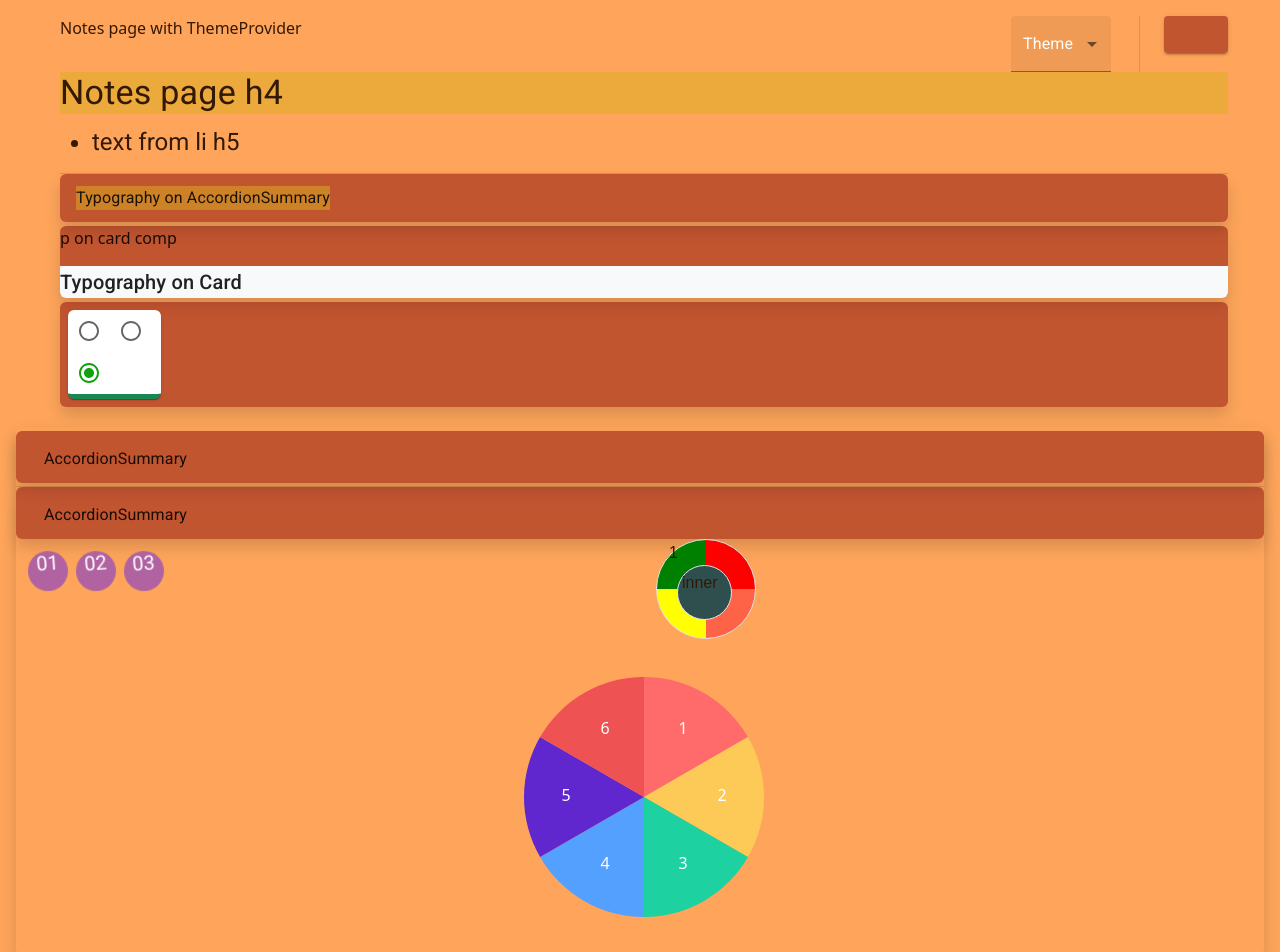
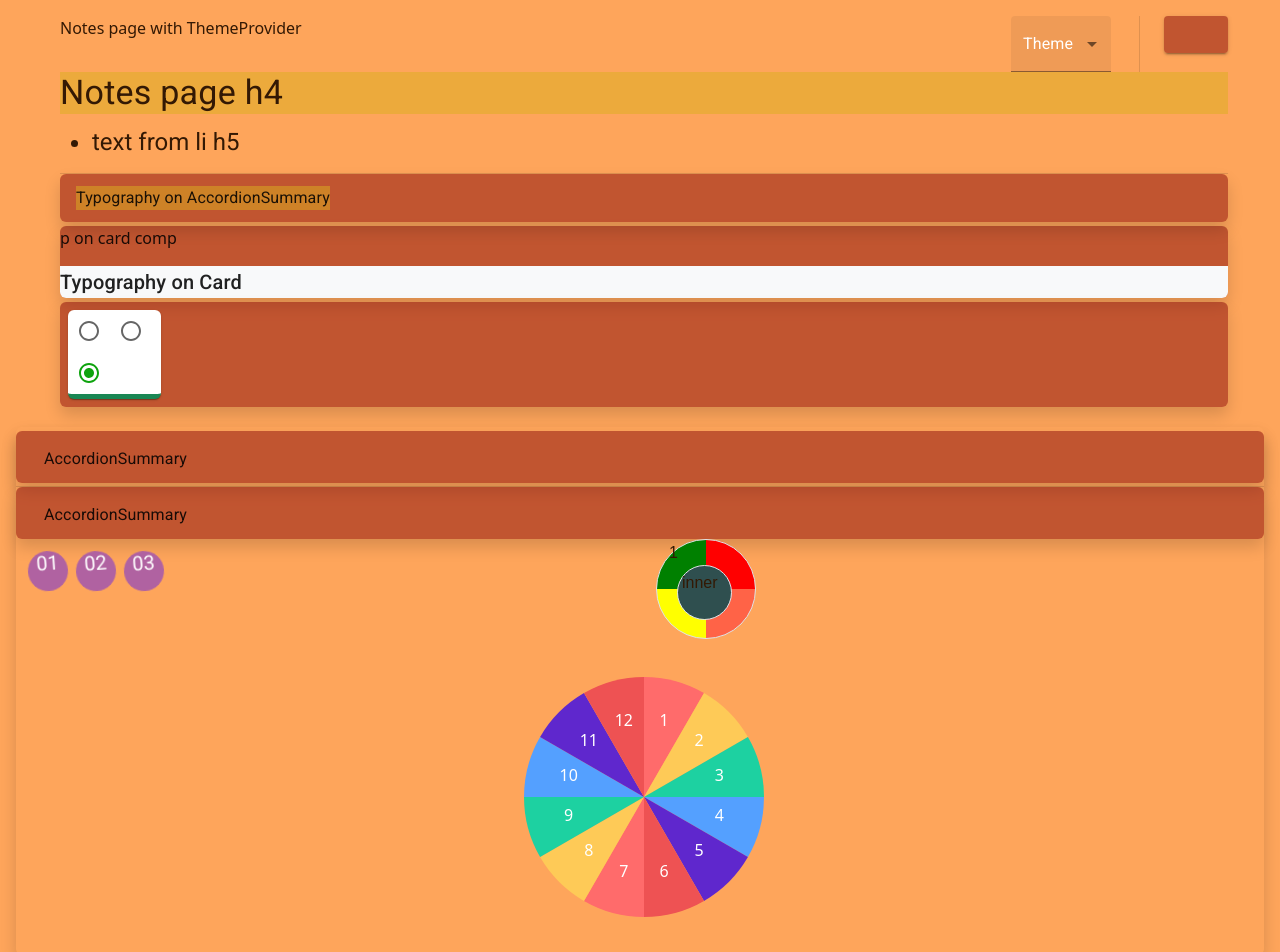
Before and after one commit to arother65/material-tut, a React (Create React App) app: page / in a window 1280 px wide. Shown: the top 952 px of the page. Built offline with nearby package versions, Linux system fonts and the light colour scheme; some icons are missing.

Commit message:
...more effects

```diff
--- a/src/pages/Notes.js
+++ b/src/pages/Notes.js
@@ -419,9 +419,12 @@ export default function Notes({ theme }) {
                </div>
 
                <div className='row m-1 p-1'>
-                  <ClickableWheel />
+                  <ClickableWheel segments={12}
+                     onSelect={(segment) => {
+                        // console.log("Clicked segment:", segment);
+                        alert(segment)
+                     }} />
                </div>
-
             </div>
          </ThemeProvider >
       </>
--- a/src/pages/Wheel.js
+++ b/src/pages/Wheel.js
@@ -115,7 +115,6 @@ export default function ClickableWheel({
             const start = i * angleStep;
             const end = start + angleStep;
             const mid = start + angleStep / 2;
-
             const labelPos = polarToCartesian(cx, cy, radius * 0.65, mid);
 
             return (
```
Lines whose indentation alone changed are shown as unchanged.
